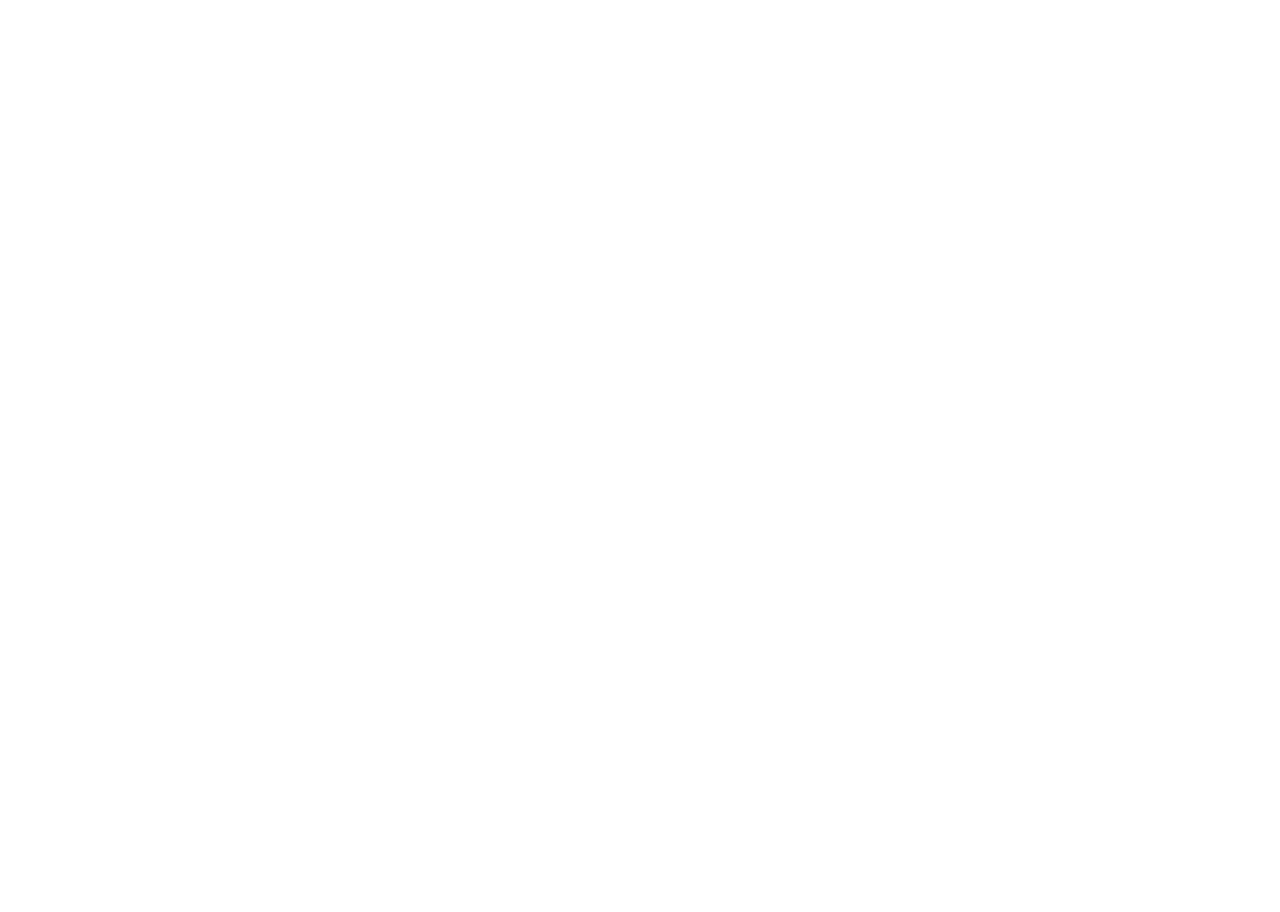
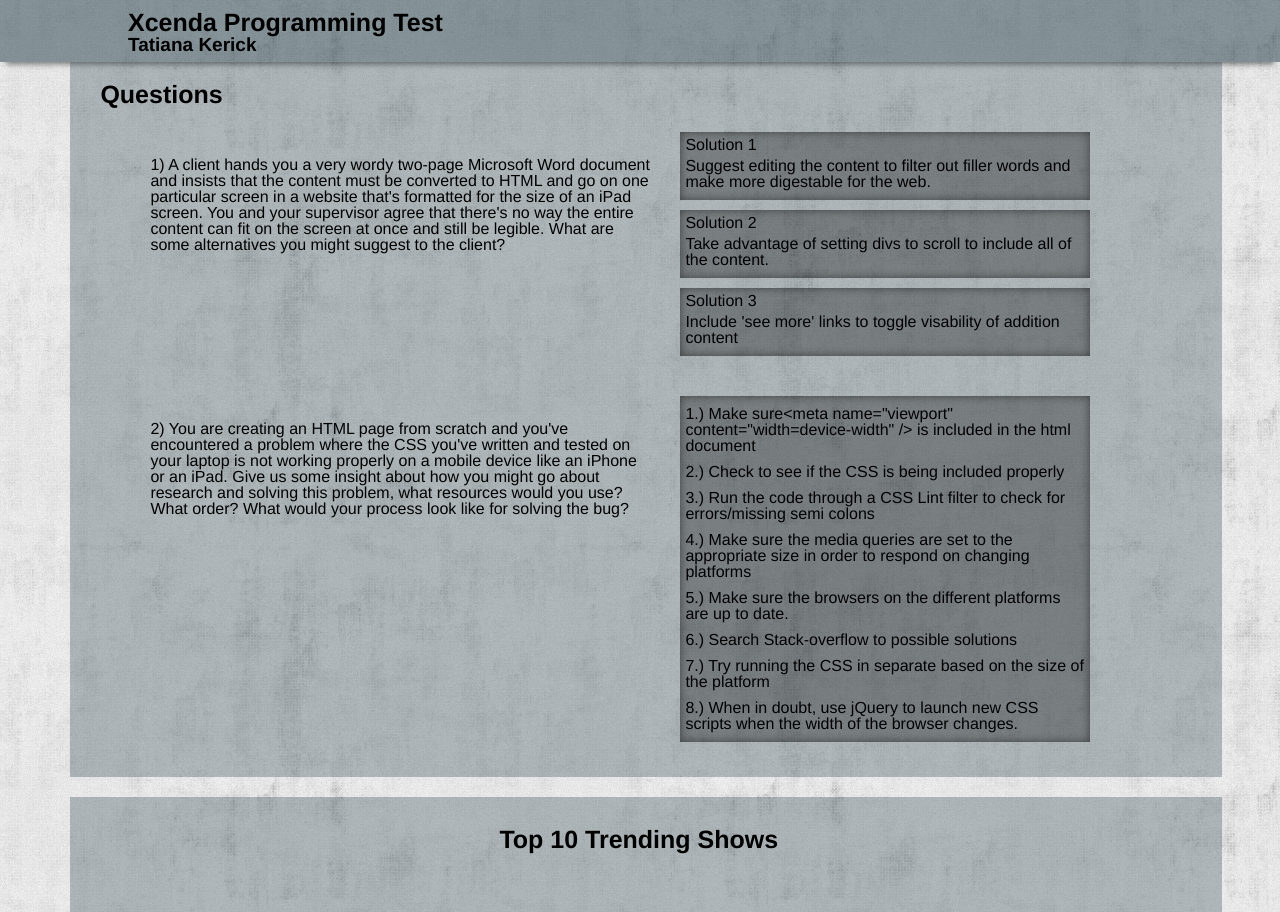
Before and after one commit to MissTatiana/XcendaTest, a plain HTML site: page index.html in a window 1280 px wide. Before the commit the page ends 800 px from the top, so only its background shows below. Drawn offline with nearby package versions, Linux system fonts and the light colour scheme.

Commit message:
questioned completed, api done, all styled

```diff
--- a/css/style.css
+++ b/css/style.css
@@ -2,3 +2,84 @@
  * Xcenda Programming Test
  * Tatiana Kerick
 **/
+
+body {
+	width: 100%;
+	margin: 0 auto;
+	background: url(bg.png);
+	font-family: "Helvetica Neue", Helvetica, Arial, sans-serif;
+}
+
+h1 {
+	font-size: 25px;
+	font-weight: bold;
+}
+
+h3 {
+	font-size: 19px;
+	font-weight: bold;
+}
+
+#header {
+	background-color: rgba(34, 61, 72, 0.5);
+	padding: 10px 0 8px 10%;
+	box-shadow: 0 8px 6px -6px rgba(0, 0, 0, 0.5);
+}
+
+#wrapper {
+	background-color: rgba(34, 61, 72, 0.3);
+	width: 90%;
+	margin-left: 5.5%;
+}
+
+.questions {
+	padding-bottom: 30px;
+}
+
+.questions h1 {
+	padding: 20px 0 20px 30px;
+}
+
+.question {
+	width: 500px;
+	float: left;
+	padding: 30px 30px 50px 80px;
+}
+
+.answer {
+	background-color: rgba(0, 0, 0, 0.3);
+	display: inline-block;
+	box-shadow: inset 0 0 10px rgba(0, 0, 0, 0.5);
+	margin: 5px 0 5px 0;
+	padding: 5px;
+	width: 400px;
+}
+
+.answer p {
+	padding: 5px 0 5px 0;
+}
+
+#traktList {
+	background-color: rgba(34, 61, 72, 0.3);
+	width: 60%; /*padding effecting the width*/
+	margin-left: 5.5%;
+	margin-top: 20px;
+	padding: 20px 0 50px 30%;
+}
+
+#traktList h1 {
+	padding: 10px 0 10px 45px;
+}
+
+.showList {
+	font-size: 18px;
+	width: 400px;
+}
+
+.showList li {
+	padding: 5px 0 5px 10px;
+}
+
+.showList li:nth-child(odd) {
+	background-color: rgba(0, 0, 0, 0.1);
+}
--- a/index.html
+++ b/index.html
@@ -10,8 +10,80 @@
 </head>
 <body>
 
+<div id="header">
+	<h1>Xcenda Programming Test</h1>
+	<h3>Tatiana Kerick</h3>
+</div>
+
+<div id="wrapper">
+	<div class="questions">
+		<h1>Questions</h1>
+
+		<div class="question">
+			<p>
+				1) A client hands you a very wordy two-page Microsoft Word document and insists that the content must be converted to HTML and go on one particular screen in a website that's formatted for the size of an iPad screen. You and your supervisor agree that there's no way the entire content can fit on the screen at once and still be legible. What are some alternatives you might suggest to the client?
+			</p>
+		</div>
+
+		<div class="answers">
+			<div class="answer">
+				<h4>Solution 1</h4>
+				<p>
+					Suggest editing the content to filter out filler words and make more digestable for the web.
+				</p>
+			</div>
+
+			<div class="answer">
+				<h4>Solution 2</h4>
+				<p>
+					Take advantage of setting divs to scroll to include all of the content.
+				</p>
+			</div>
+
+			<div class="answer">
+				<h4>Solution 3</h4>
+				<p>
+					Include 'see more' links to toggle visability of addition content
+				</p>
+			</div>
+		</div>
+	</div><!-- questions -->
+
+	<div class="questions">
+		<div class="question">
+			<p>
+				2) You are creating an HTML page from scratch and you've encountered a problem where the CSS you've written and tested on your laptop is not working properly on a mobile device like an iPhone or an iPad. Give us some insight about how you might go about research and solving this problem, what resources would you use? What order? What would your process look like for solving the bug?
+			</p>
+		</div>
+
+		<div class="answer">
+			<p>1.) Make sure&lt;meta name="viewport" content="width=device-width" /&gt; is included in the html document</p>
+
+			<p>2.) Check to see if the CSS is being included properly</p>
+
+			<p>3.) Run the code through a CSS Lint filter to check for errors/missing semi colons</p>
+
+			<p>4.) Make sure the media queries are set to the appropriate size in order to respond on changing platforms</p>
+
+			<p>5.) Make sure the browsers on the different platforms are up to date.</p>
+
+			<p>6.) Search Stack-overflow to possible solutions</p>
+
+			<p>7.) Try running the CSS in separate <code><links></code> based on the size of the platform</p>
+
+			<p>8.) When in doubt, use jQuery to launch new CSS scripts when the width of the browser changes.</p>
+		</div>
+	</div><!-- questions -->
+</div><!-- wrapper -->
+
+<div id="traktList">
+	<h1>Top 10 Trending Shows</h1>
+	<ul class="showList">
+	</ul>
+</div>
+
+
 <script src="http://ajax.googleapis.com/ajax/libs/jquery/1.7.2/jquery.min.js"></script>
-
 <script src="js/script.js"></script>
 </body>
 </html>
--- a/js/script.js
+++ b/js/script.js
@@ -1,4 +1,38 @@
 /**
  * Xcenda Programming Test
  * Tatiana Kerick
+
+ *http://api.trakt.tv/shows/trending.json/apikey
 **/
+
+$( document ).ready(function() {
+
+var url = 'http://api.trakt.tv/shows/trending.json/7ebdb3e13fd17aba610e27ce538ca0e2';
+
+$.ajax({
+	url: url,
+	context: document.body,
+	type: 'GET',
+	dataType: 'jsonp',
+	success: function(response) {
+
+		for(var i = 0; i < 10; i++) {
+
+			console.log(response[i]);
+
+			var shows = response[i].title;
+
+			var watchers = response[i].watchers;
+
+			console.log(shows);
+
+			$('.showList').append('<li>' + shows + ' &nbsp; - &nbsp;  ' + 'Viewers: ' + watchers + '</li>');
+
+		}
+
+	}
+});
+
+
+
+});//doc
```
Also changed, not shown: css/bg.png (added), questions.txt.
